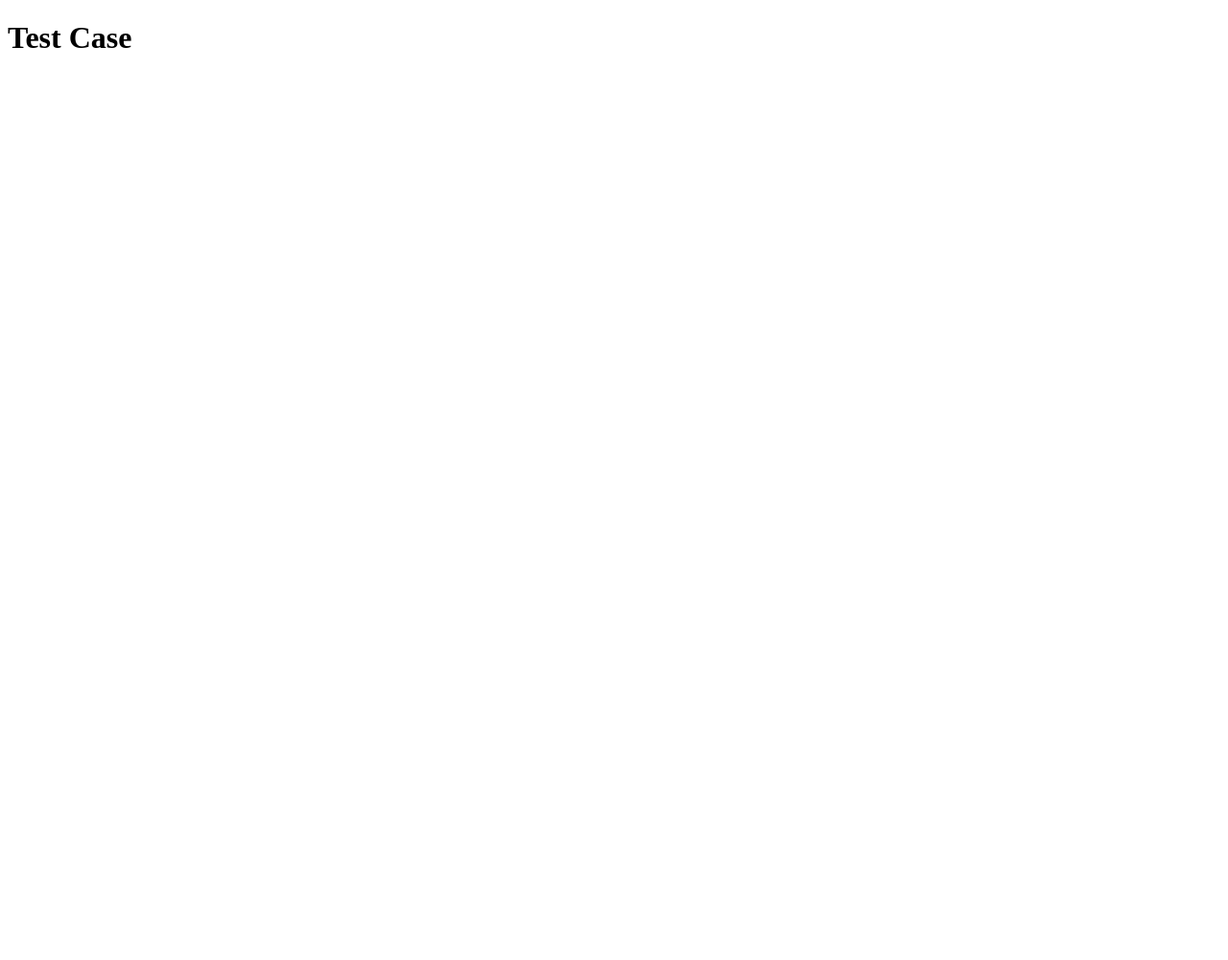
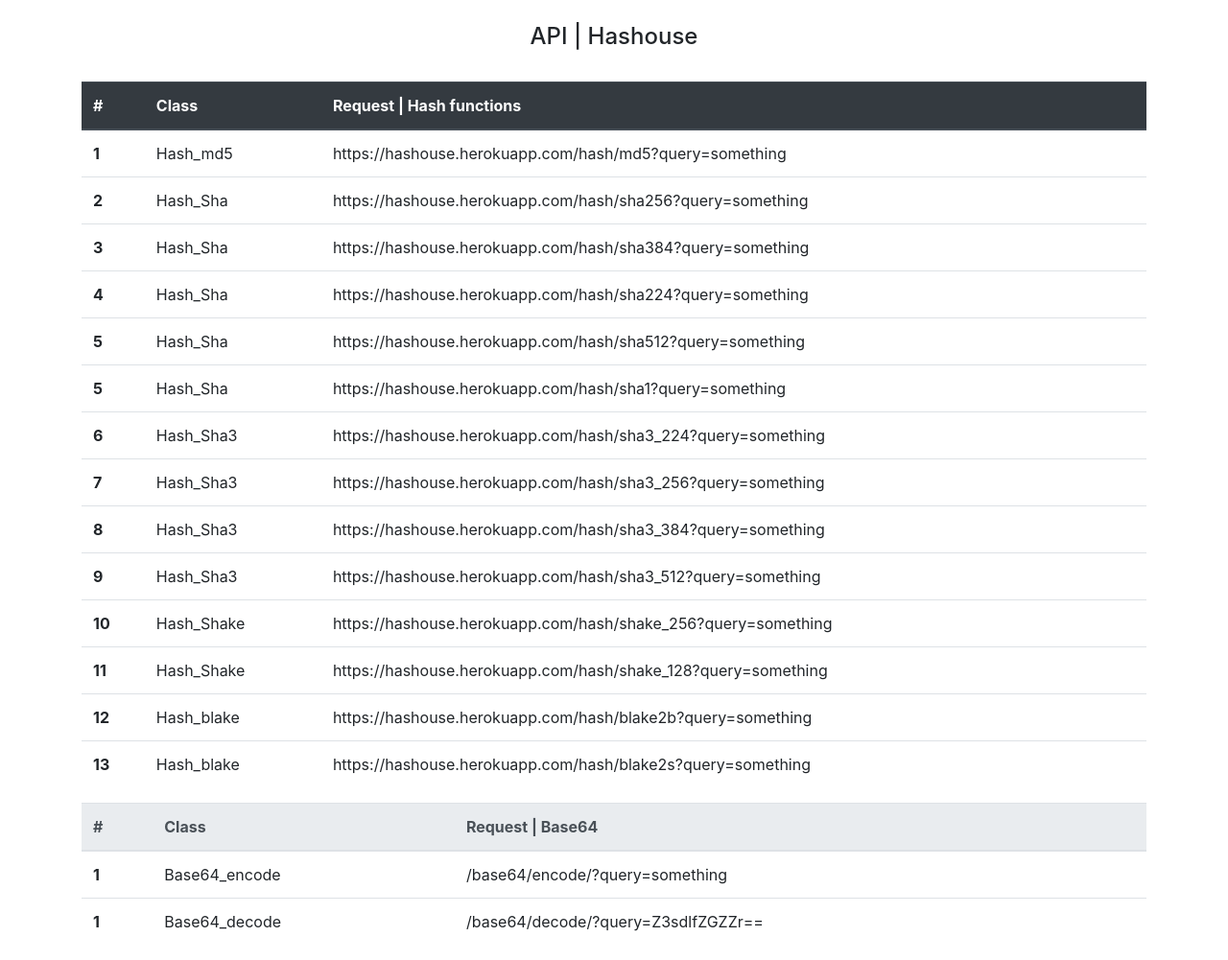
Before and after one commit to DanBrown47/hashouse, a Flask app: page / in a window 1280 px wide. Before the commit the page is almost empty. Shown: the whole page at 96% size. Before the commit the page ends 50 px from the top, so only its background shows below. Run offline with Flask 2, Linux system fonts and the light colour scheme; some libraries are stand-ins or nearby versions.

Commit message:
Added support for encoding and decoding base64

```diff
--- a/app.py
+++ b/app.py
@@ -3,6 +3,7 @@ from flask import render_template, request,jsonify
 import urllib.request
 import json
 import hashlib
+import base64
 
 app = flask.Flask(__name__)
 app.config["DEBUG"] = True
@@ -121,6 +122,26 @@ def api_blake2b():
     return jsonify({'result': str(res),
                     'algo':'blake2b'})
 
+##########  Hash  ###########
+#########   Encoding #######
+
+@app.route('/base64/encode/', methods=['GET' , 'POST'])
+def base64_encode():
+    string_in = request.args.get("query")
+    string_bytes = string_in.encode('ascii')
+    base64_bytes = base64.b64encode(string_bytes)
+    res  = base64_bytes.decode('ascii')
+    return jsonify({'result': str(res),
+                    'algo':'base64_encoding'})
+
+@app.route('/base64/decode/', methods=['GET' , 'POST'])
+def base64_decode():
+    base64_in = request.args.get("query")
+    base64_bytes = base64_in.encode('ascii')
+    message_bytes = base64.b64decode(base64_bytes)
+    res  = message_bytes.decode('ascii')
+    return jsonify({'result': str(res),
+                    'algo':'base64_decode'})
 
 if __name__ == '__main__':
     app.run()
--- a/templates/home.html
+++ b/templates/home.html
@@ -3,11 +3,126 @@
 
 <head>
     <meta charset="utf-8">
+    <meta author="DanBrown47">
+    <!-- <meta http-equiv="refresh" content="5" /> -->
     <title>Hashouse</title>
+
+    <link rel="stylesheet" href="https://stackpath.bootstrapcdn.com/bootstrap/4.3.1/css/bootstrap.min.css" integrity="sha384-ggOyR0iXCbMQv3Xipma34MD+dH/1fQ784/j6cY/iJTQUOhcWr7x9JvoRxT2MZw1T" crossorigin="anonymous">
 </head>
 
 <body>
-    <h1>Test Case</h1>
+    <br>
+    <h4 align="center"> API | Hashouse </h4>
+    <br>
+    <div class="container">
+        <table class="table">
+            <thead class="thead-dark">
+                <tr>
+                    <th scope="col">#</th>
+                    <th scope="col">Class</th>
+                    <th scope="col">Request | Hash functions</th>
+
+                </tr>
+            </thead>
+            <tbody>
+                <tr>
+                    <th scope="row">1</th>
+                    <td>Hash_md5</td>
+                    <td>https://hashouse.herokuapp.com/hash/md5?query=something</td>
+                </tr>
+                <tr>
+                    <th scope="row">2</th>
+                    <td>Hash_Sha</td>
+                    <td>https://hashouse.herokuapp.com/hash/sha256?query=something</td>
+                </tr>
+                <tr>
+                    <th scope="row">3</th>
+                    <td>Hash_Sha</td>
+                    <td>https://hashouse.herokuapp.com/hash/sha384?query=something</td>
+                </tr>
+                <tr>
+                    <th scope="row">4</th>
+                    <td>Hash_Sha</td>
+                    <td>https://hashouse.herokuapp.com/hash/sha224?query=something</td>
+                </tr>
+                <tr>
+                    <th scope="row">5</th>
+                    <td>Hash_Sha</td>
+                    <td>https://hashouse.herokuapp.com/hash/sha512?query=something</td>
+                </tr>
+                <tr>
+                    <th scope="row">5</th>
+                    <td>Hash_Sha</td>
+                    <td>https://hashouse.herokuapp.com/hash/sha1?query=something</td>
+                </tr>
+                <tr>
+                    <th scope="row">6</th>
+                    <td>Hash_Sha3</td>
+                    <td>https://hashouse.herokuapp.com/hash/sha3_224?query=something</td>
+                </tr>
+                <tr>
+                    <th scope="row">7</th>
+                    <td>Hash_Sha3</td>
+                    <td>https://hashouse.herokuapp.com/hash/sha3_256?query=something</td>
+                </tr>
+                <tr>
+                    <th scope="row">8</th>
+                    <td>Hash_Sha3</td>
+                    <td>https://hashouse.herokuapp.com/hash/sha3_384?query=something</td>
+                </tr>
+                <tr>
+                    <th scope="row">9</th>
+                    <td>Hash_Sha3</td>
+                    <td>https://hashouse.herokuapp.com/hash/sha3_512?query=something</td>
+                </tr>
+                <tr>
+                    <th scope="row">10</th>
+                    <td>Hash_Shake</td>
+                    <td>https://hashouse.herokuapp.com/hash/shake_256?query=something</td>
+                </tr>
+                <tr>
+                    <th scope="row">11</th>
+                    <td>Hash_Shake</td>
+                    <td>https://hashouse.herokuapp.com/hash/shake_128?query=something</td>
+                </tr>
+                <tr>
+                    <th scope="row">12</th>
+                    <td>Hash_blake</td>
+                    <td>https://hashouse.herokuapp.com/hash/blake2b?query=something</td>
+                </tr>
+                <tr>
+                    <th scope="row">13</th>
+                    <td>Hash_blake</td>
+                    <td>https://hashouse.herokuapp.com/hash/blake2s?query=something</td>
+                </tr>
+            </tbody>
+        </table>
+
+        <table class="table">
+            <thead class="thead-light">
+                <tr>
+                    <th scope="col">#</th>
+                    <th scope="col">Class</th>
+                    <th scope="col">Request | Base64</th>
+                </tr>
+            </thead>
+            <tbody>
+                <tr>
+                    <th scope="row">1</th>
+                    <td>Base64_encode</td>
+                    <td>/base64/encode/?query=something</td>
+                </tr>
+                <tr>
+                    <th scope="row">1</th>
+                    <td>Base64_decode</td>
+                    <td>/base64/decode/?query=Z3sdlfZGZZr==</td>
+                </tr>
+            </tbody>
+        </table>
+    </div>
+    <script src="https://code.jquery.com/jquery-3.3.1.slim.min.js" integrity="sha384-q8i/X+965DzO0rT7abK41JStQIAqVgRVzpbzo5smXKp4YfRvH+8abtTE1Pi6jizo" crossorigin="anonymous"></script>
+    <script src="https://cdnjs.cloudflare.com/ajax/libs/popper.js/1.14.7/umd/popper.min.js" integrity="sha384-UO2eT0CpHqdSJQ6hJty5KVphtPhzWj9WO1clHTMGa3JDZwrnQq4sF86dIHNDz0W1" crossorigin="anonymous"></script>
+    <script src="https://stackpath.bootstrapcdn.com/bootstrap/4.3.1/js/bootstrap.min.js" integrity="sha384-JjSmVgyd0p3pXB1rRibZUAYoIIy6OrQ6VrjIEaFf/nJGzIxFDsf4x0xIM+B07jRM" crossorigin="anonymous"></script>
 </body>
 
 </html>
```
